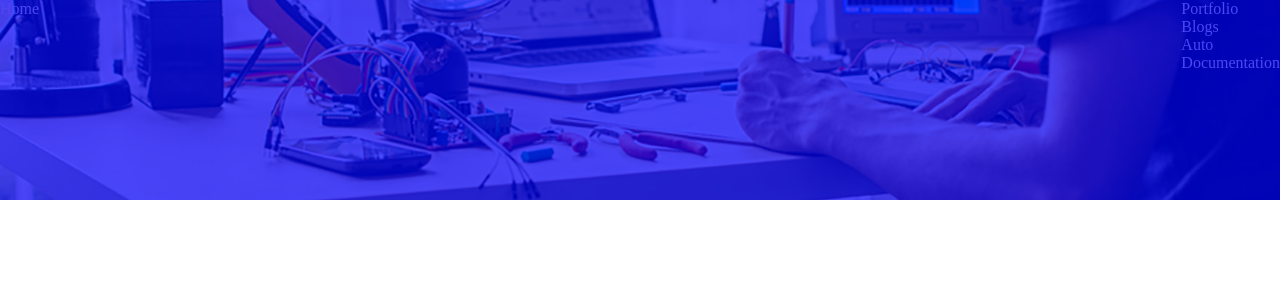
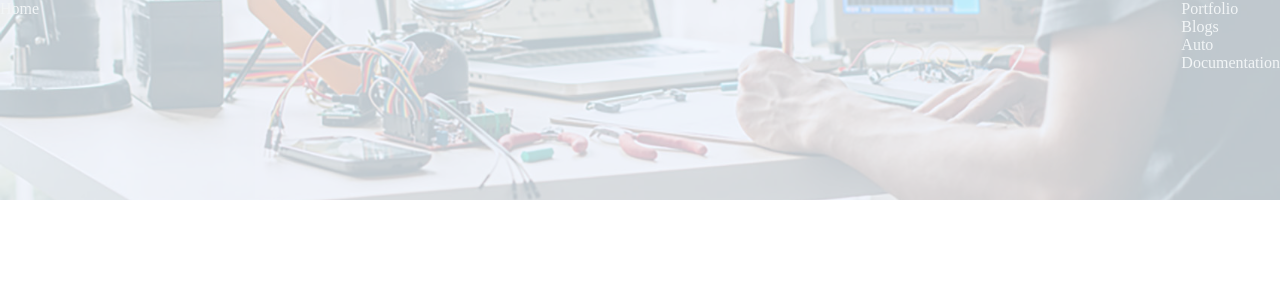
Before and after one commit to franfreezy/project1, a Django app: page /page/ in a window 1280 px wide. Shown: the top 300 px of the page. Run offline with Django 5.2, Linux system fonts and the light colour scheme.

Commit message:
web set up, now we focus on the hardware

```diff
--- a/pages/static/style/stylesheet.css
+++ b/pages/static/style/stylesheet.css
@@ -12,7 +12,7 @@ body{
     z-index: 0;
 }
 .container1{
-    background-color: blue;
+    background-color: rgb(240, 248, 255);
     top: 0;
 
     left: 0;
@@ -26,8 +26,8 @@ position: relative;
 .topbar{
     top: 0;
     left: 0;
-    opacity: 0.3;
-   background-color: rgb(103, 103, 110);
+    opacity: 0.2;
+
     display: inline-flex;
     z-index: 0;
     justify-content: space-between;
```
